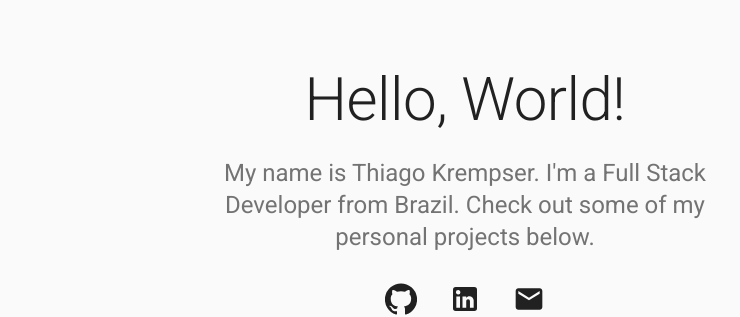
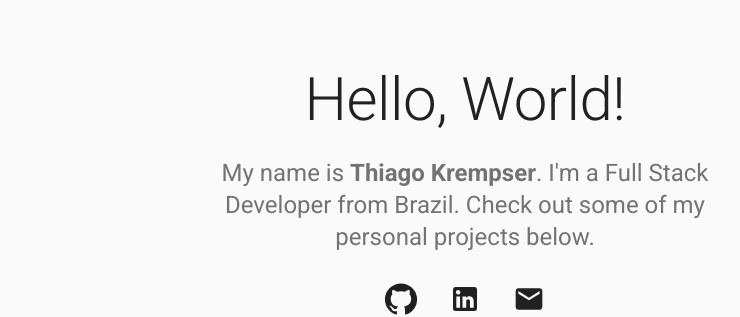
Before and after one commit to tkrempser/krempser.com.br, a Next.js app: page / in a window 1280 px wide. Shown: the top 317 px of the page, without its empty margins (175-915 px from the left). Built offline with nearby package versions, Linux system fonts and the light colour scheme.

Commit message:
Update presentation

```diff
--- a/pages/index.js
+++ b/pages/index.js
@@ -30,8 +30,8 @@ const Index = () => {
           paragraph
           className={classes.presentation}
         >
-          My name is Thiago Krempser. I&apos;m a Full Stack Developer from
-          Brazil. Check out some of my personal projects below.
+          My name is <strong>Thiago Krempser</strong>. I&apos;m a Full Stack
+          Developer from Brazil. Check out some of my personal projects below.
         </Typography>
       </Container>
 
```
